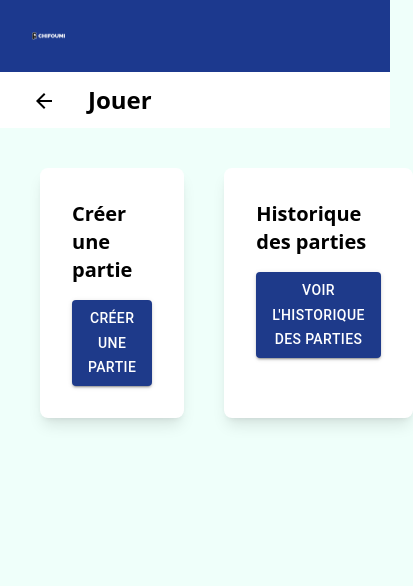
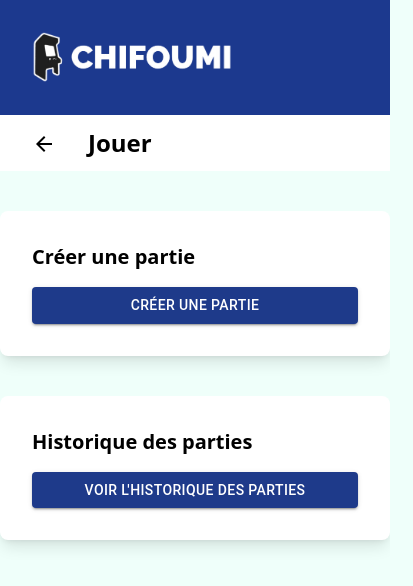
Before and after one commit to LucasGitB/chifoumi, a React (Vite) app: page /create-game in a window 390 px wide. Shown: the top 586 px of the page, 413 px wide, since content can reach past the window. Built offline with nearby package versions, Linux system fonts and the light colour scheme.

Commit message:
refacto: change width logo

```diff
--- a/src/pages/CreateGamePage.jsx
+++ b/src/pages/CreateGamePage.jsx
@@ -63,8 +63,8 @@ export const CreateGamePage = () => {
       <HeaderTitle title={"Jouer"} route="/home" showArrow={true} />
       {errorMessage && <Alert severity="error">{errorMessage}</Alert>}
 
-      <div className="flex w-full gap-10 mt-10">
-        <div className="flex flex-col bg-white p-8 shadow-lg w-full rounded-lg ml-10">
+      <div className="flex flex-col md:flex-row w-full gap-10 mt-10">
+        <div className="flex flex-col bg-white p-8 shadow-lg w-full rounded-lg">
           <h2 className="text-xl font-bold mb-4">Créer une partie</h2>
           <Button
             sx={{ backgroundColor: "#1E3A8A" }}
@@ -76,7 +76,7 @@ export const CreateGamePage = () => {
           </Button>
         </div>
 
-        <div className="flex flex-col bg-white p-8 shadow-lg w-full rounded-lg mr-10">
+        <div className="flex flex-col bg-white p-8 shadow-lg w-full rounded-lg">
           <h2 className="text-xl font-bold mb-4">Historique des parties</h2>
           <Button
             sx={{ backgroundColor: "#1E3A8A" }}
--- a/src/pages/Layout.jsx
+++ b/src/pages/Layout.jsx
@@ -5,7 +5,7 @@ export const Layout = () => {
   return (
     <>
       <div className="bg-blue-900 p-8">
-        <img src={logo} alt="" className="w-1/10" />
+        <img src={logo} alt="" className="w-50" />
       </div>
       <Outlet />
     </>
```
